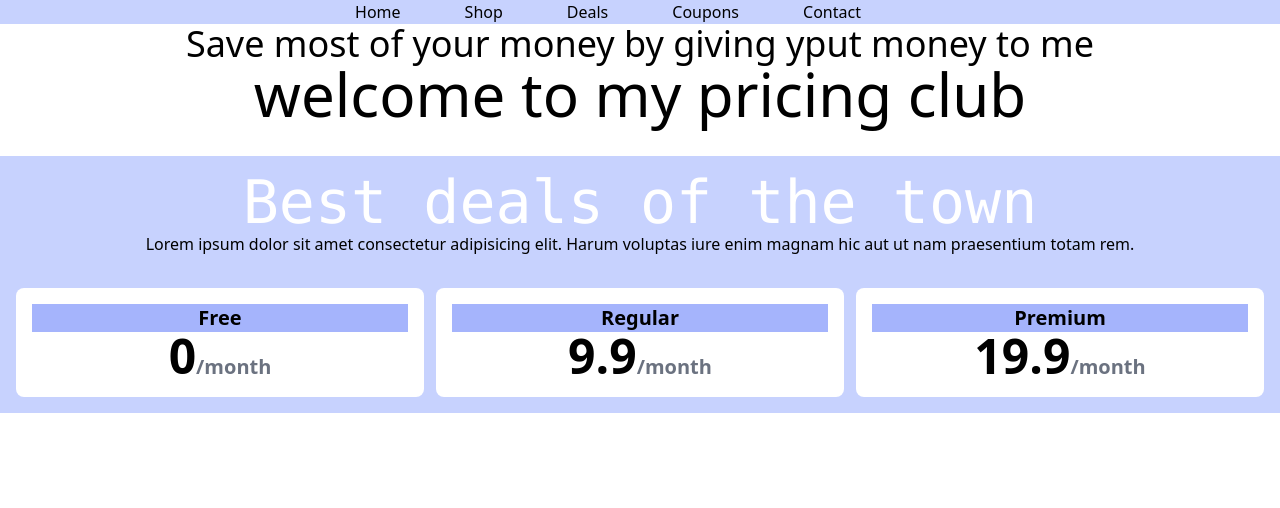
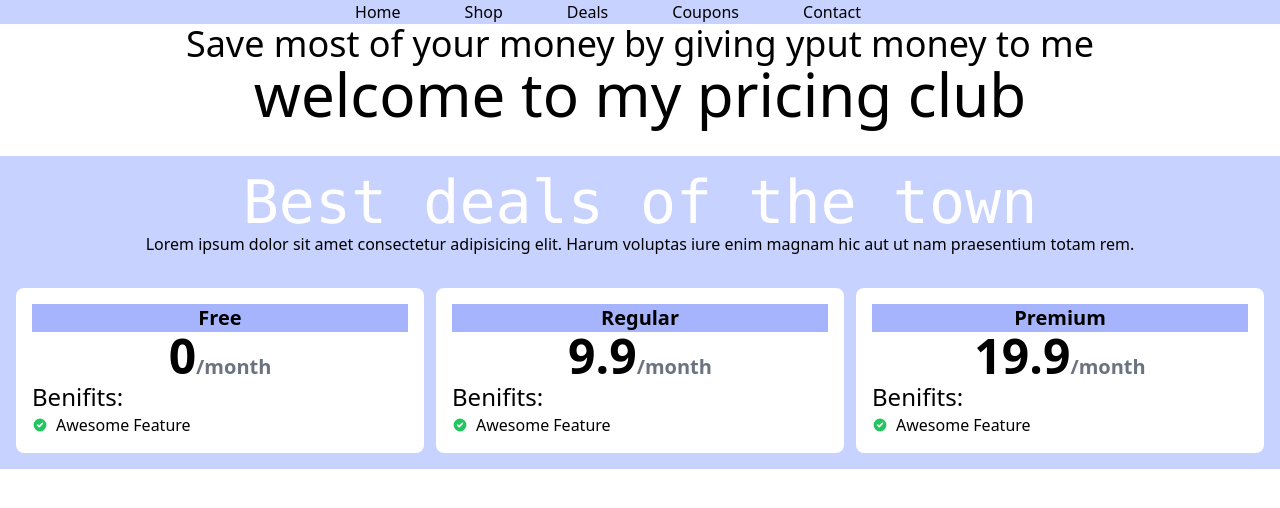
Before and after one commit to Jaman-M/react-tailwind-pricing-club, a React (Create React App) app: page / in a window 1280 px wide. Shown: the top 508 px of the page. Built offline with nearby package versions, Linux system fonts and the light colour scheme.

Commit message:
benifits and icon on card

```diff
--- a/src/components/PricingOption/PricingOption.js
+++ b/src/components/PricingOption/PricingOption.js
@@ -1,4 +1,5 @@
 import React from 'react';
+import { CheckCircleIcon } from '@heroicons/react/solid'
 
 const PricingOption = (props) => {
     const{name,price} = props.option;
@@ -10,6 +11,10 @@ const PricingOption = (props) => {
                 <span className='text-5xl font-bold'>{price}</span>
                 <span className='text-xl font-bold text-gray-500'>/month</span>
             </p>
+            <div>
+                <h3 className='text-2xl text-left'>Benifits: </h3>
+                <p className='flex items-center'> <CheckCircleIcon className='w-4 h-4 text-green-500 mr-2'></CheckCircleIcon> Awesome Feature </p>
+            </div>
         </div>
     );
 };
```
